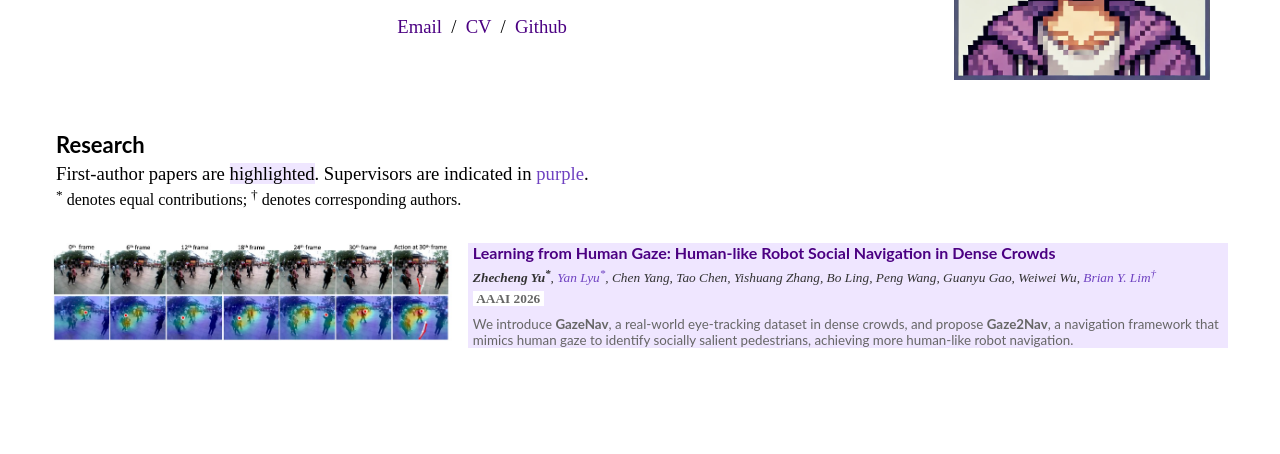
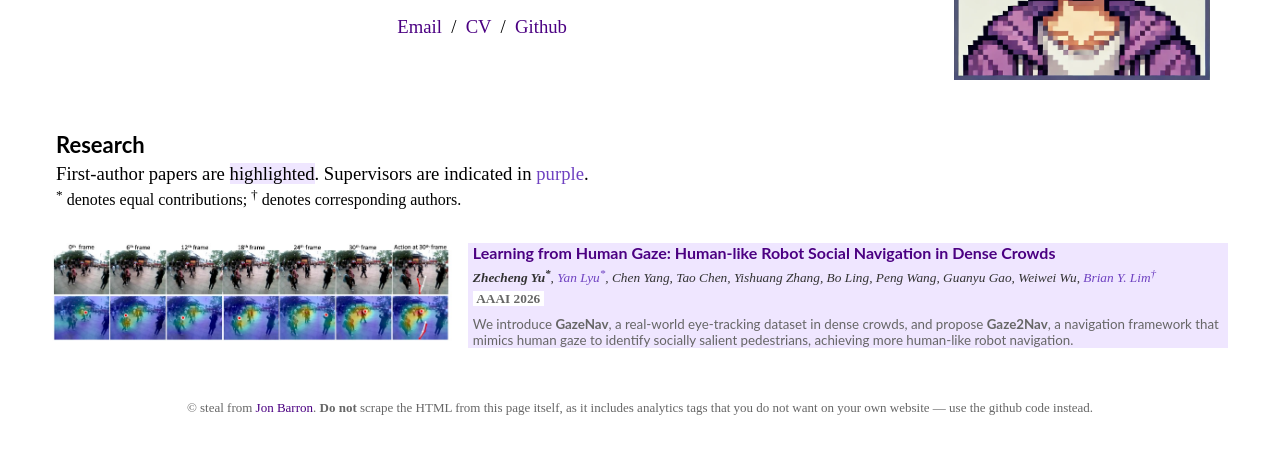
Before and after one commit to Polluxiaga/polluxiaga.github.io, a plain HTML site: page index.html in a window 1280 px wide. Shown: the part 220-674 px from the top of the page. Drawn offline with Linux system fonts and the light colour scheme.

Commit message:
add copyright

```diff
--- a/index.html
+++ b/index.html
@@ -145,6 +145,21 @@
               </tbody>
             </table>
 
+            <!-- ========================== -->
+            <!-- SECTION: Copyright -->
+            <!-- ========================== -->
+            </tbody></table>
+            <table style="width:100%;border:0px;border-spacing:0px;border-collapse:separate;margin-right:auto;margin-left:auto;"><tbody>
+              <tr>
+                <td style="padding:0px">
+                  <br>
+                  <p style="text-align:center;font-size:small; color: #666666;">
+                    &copy; steal from <a href="https://github.com/jonbarron/jonbarron_website"><span style="font-size: small;">Jon Barron</span></a>. <strong>Do not</strong> scrape the HTML from this page itself, as it includes analytics tags that you do not want on your own website &mdash; use the github code instead.
+                  </p>
+                </td>
+              </tr>
+            </tbody></table>
+
           </td>
         </tr>
       </tbody>
```
